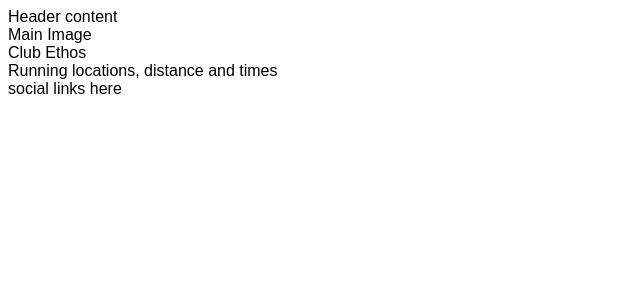
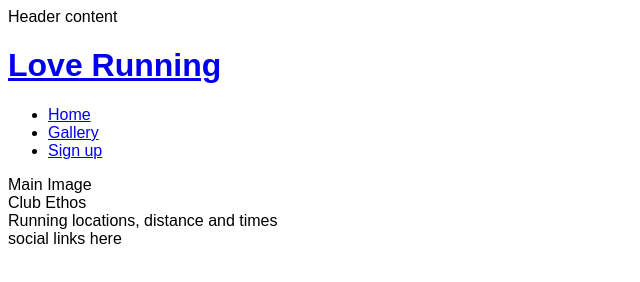
Before and after one commit to LordButley/love-running, a plain HTML site: page index.html in a window 1280 px wide. Shown: the whole page, without its empty margins (0-640 px from the left). Drawn offline with Linux system fonts and the light colour scheme.

Commit message:
add header title and navigation

```diff
--- a/index.html
+++ b/index.html
@@ -1,5 +1,6 @@
 <!DOCTYPE html>
 <html lang="en">
+
 <head>
     <meta charset="UTF-8">
     <meta http-equiv="X-UA-Compatible" content="IE=edge">
@@ -10,8 +11,29 @@
     <link rel="stylesheet" href="assets/css/style.css">
     <title>Love Running</title>
 </head>
+
 <body>
-    <header> Header content</header>
+    <header> Header content
+        <a href="index.html">
+            <h1>Love Running</h1>
+        </a>
+
+        <nav>
+            <ul>
+                <li>
+                    <a href="index.html">Home</a>
+                </li>
+                <li>
+                    <a href="#">Gallery</a>
+                </li>
+                <li>
+                    <a href="#">Sign up</a>
+                </li>
+
+            </ul>
+
+        </nav>
+    </header>
     <section>
         Main Image
     </section>
@@ -25,4 +47,5 @@
         social links here
     </footer>
 </body>
+
 </html>
```
